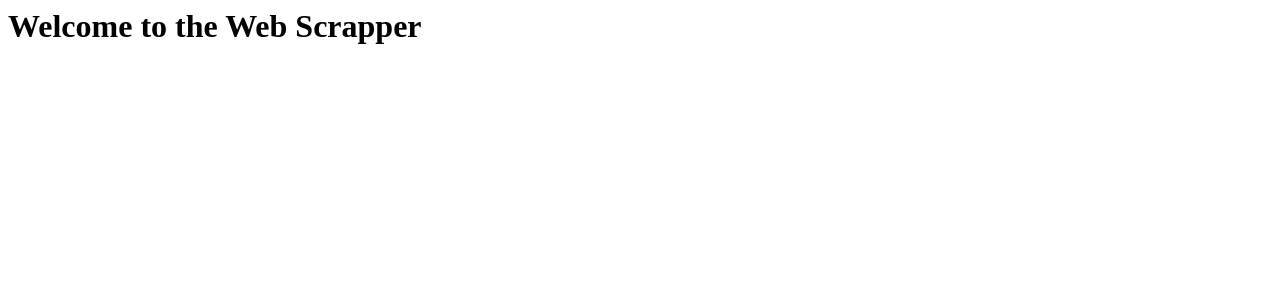
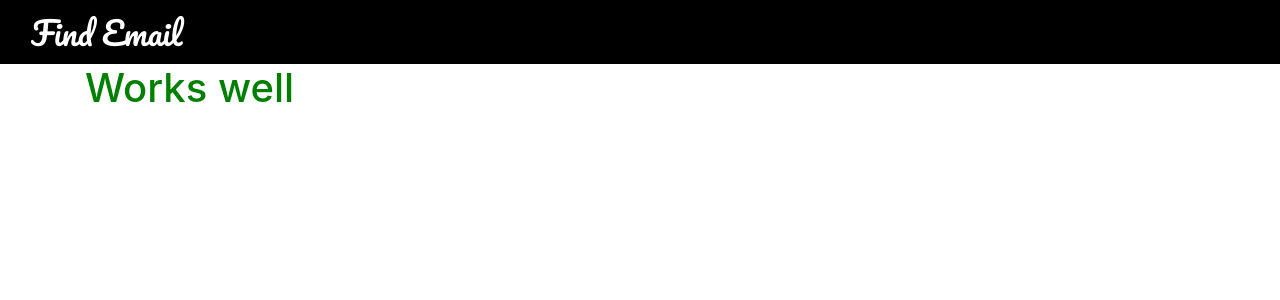
Before and after one commit to VickyMutai/email-finder, a Django app: page / in a window 1280 px wide. Shown: the top 300 px of the page. Run offline with Django 3.2, Linux system fonts and the light colour scheme; some libraries are stand-ins or nearby versions.

Commit message:
basic setup for django framework

```diff
--- a/scrapper/scrapper/settings.py
+++ b/scrapper/scrapper/settings.py
@@ -37,7 +37,8 @@ INSTALLED_APPS = [
     'django.contrib.sessions',
     'django.contrib.messages',
     'django.contrib.staticfiles',
-    'scrapui.apps.ScrapuiConfig'
+    'scrapui',
+    'bootstrap4',
 ]
 
 MIDDLEWARE = [
@@ -119,3 +120,6 @@ USE_TZ = True
 # https://docs.djangoproject.com/en/3.0/howto/static-files/
 
 STATIC_URL = '/static/'
+STATICFILES_DIRS = [
+    os.path.join(BASE_DIR, "static"),
+]
--- /dev/null
+++ b/scrapper/scrapui/static/css/basestyles.css
@@ -0,0 +1,4 @@
+h1
+{
+  color: green;
+}
--- /dev/null
+++ b/scrapper/scrapui/templates/base/base.html
@@ -0,0 +1,29 @@
+{% load bootstrap4 %}
+{% load static %}
+<!DOCTYPE html>
+<html lang="en">
+<head>
+    <meta charset="UTF-8">
+    <meta name="viewport" content="width=device-width, initial-scale=1.0">
+    <meta http-equiv="X-UA-Compatible" content="ie=edge">
+    {% if title %}
+    <title> Your Favorite Mail Extractor  | {{title}}</title>
+    {% else %}
+    <title>Your Favorite Mail Extractor  | Find All Emails</title>
+    {% endif %}
+
+    {% block styles %}
+    <link href="https://fonts.googleapis.com/css?family=Libre+Franklin|Pacifico&display=swap" rel="stylesheet">    {% bootstrap_css %}
+    <link rel="stylesheet" href="{% static 'css/basestyles.css' %}">
+    {% endblock %}
+</head>
+<body>
+    {% include 'base/navbar.html' %}
+    {% block content %}
+    {% endblock %}
+    {% block scripts %}
+    <script src="https://ajax.googleapis.com/ajax/libs/jquery/3.2.1/jquery.min.js"></script>
+    {% bootstrap_javascript %}
+    {% endblock %}
+</body>
+</html>
--- /dev/null
+++ b/scrapper/scrapui/templates/base/navbar.html
@@ -0,0 +1,17 @@
+<!DOCTYPE html>
+<html lang="en">
+<head>
+
+  <meta charset="utf-8">
+  <meta name="viewport" content="width=device-width, initial-scale=1">
+</head>
+<body>
+<nav class="navbar navbar-inverse" style="background-color: black;">
+  <div class="container-fluid">
+    <div class="navbar-header">
+      <a style="color: white;font-family:'Pacifico', cursive; font-size:xx-large;" class="text-center">Find Email</a>
+    </div>
+  </div>
+</nav>
+</body>
+</html>
--- a/scrapper/scrapui/templates/index.html
+++ b/scrapper/scrapui/templates/index.html
@@ -1 +1,8 @@
-<h1>Welcome to the Web Scrapper</h1>
+{% extends 'base/base.html' %}
+{% block content %}
+
+{{block.super}}
+<div class="container">
+    <h1>Works well</h1>
+</div>
+{% endblock %}
```
Also changed, not shown: scrapper/requirements.txt (added, +49 -0 lines).
